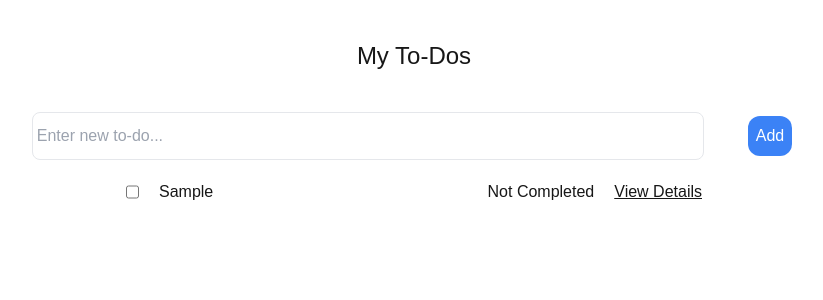
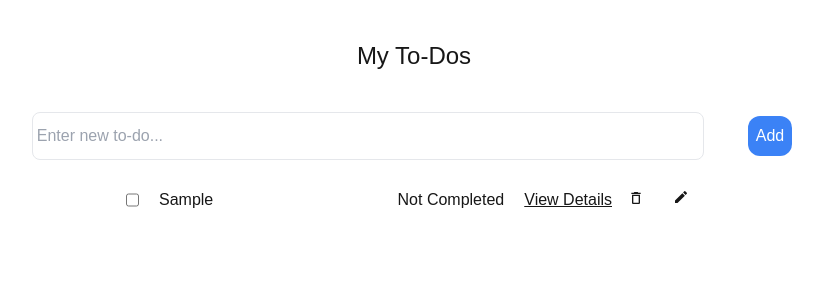
Before and after one commit to Dhanashree6174/nextjs-todo, a Next.js app: page /todos in a window 1280 px wide. Both pictures are taken after typing "Sample" into the empty fields and a click on the button "Add". Shown: the top 300 px of the page, without its empty margins (226-1049 px from the left). Built offline with nearby package versions, Linux system fonts and the light colour scheme.

Commit message:
add edit and delete todo functionality

```diff
--- a/pages/todos.tsx
+++ b/pages/todos.tsx
@@ -1,4 +1,6 @@
-import { useState, useEffect } from "react";
+import { useState, useEffect, FormEventHandler } from "react";
+import { MdDeleteOutline } from "react-icons/md";
+import { MdEdit } from "react-icons/md";
 import Link from "next/link";
 
 type Todo = {
@@ -11,6 +13,8 @@ const Todos = () => {
   const [todos, setTodos] = useState<Todo[]>([]); // need to specify type of array
   const [newTodo, setNewTodo] = useState("");
   const [toggleComplete, setToggleComplete] = useState(false);
+  const [editingId, setEditingId] = useState<number | null>(null);
+  const [editText, setEditText] = useState("");
 
   // useEffect(() => {
   //   fetch("/api/todos")
@@ -42,7 +46,7 @@ const Todos = () => {
     setNewTodo("");
   };
 
-  const add = (e: any) => {
+  const add: FormEventHandler<HTMLFormElement> = (e) => {
     e.preventDefault();
     if (!newTodo) return;
     return addTodo();
@@ -54,6 +58,24 @@ const Todos = () => {
         todo.id === id ? { ...todo, completed: !todo.completed } : todo
       )
     );
+  };
+
+  const deleteTodo = (id: number) => {
+    setTodos((prev) => prev.filter((todo) => todo.id !== id));
+  };
+
+  const startEditing = (id: number, text: string) => {
+    setEditingId(id);
+    setEditText(text);
+  };
+
+  const updateTodo = (id: number) => {
+    setTodos((prev) =>
+      prev.map((todo) => (todo.id === id ? { ...todo, text: editText } : todo))
+    );
+
+    setEditingId(null);
+    setEditText("");
   };
 
   return (
@@ -73,7 +95,11 @@ const Todos = () => {
       </form>
       <ul>
         {todos.map((todo) => (
-          <li key={todo.id} className="flex m-auto justify-between items-center max-w-xl pb-3">
+          <li
+            key={todo.id}
+            className="flex m-auto my-2 justify-between items-center max-w-xl pb-3"
+            style={{ height: "35px" }}
+          >
             <div className="flex">
               <input
                 type="checkbox"
@@ -81,15 +107,46 @@ const Todos = () => {
                 checked={todo.completed}
                 onChange={() => toggleCompleteButton(todo.id)}
               />
-              {todo.text}
+              {editingId === todo.id ? (
+                <input
+                  type="text"
+                  value={editText}
+                  className="border border-gray-400 rounded-lg p-1"
+                  onChange={(e) => setEditText(e.target.value)}
+                />
+              ) : (
+                <span>{todo.text}</span>
+              )}
             </div>
-            <div>
+            <div className="flex items-center">
               <span className="ml-5">
                 {todo.completed ? "Completed" : "Not Completed"}
               </span>
-              <Link href={`/todos/${todo.id}`} className="ml-5 underline">
+              <Link href={`/todos/${todo.id}`} className="ml-5 mr-2 underline">
                 View Details
               </Link>
+              <button className="mx-2 mb-1" onClick={() => deleteTodo(todo.id)}>
+                <MdDeleteOutline />
+              </button>
+              <div style={{ width: "50px", textAlign: "center" }}>
+                {editingId === todo.id ? (
+                  <button
+                    className="ml-2 mb-1 text-green-500"
+                    onClick={() => updateTodo(todo.id)}
+                  >
+                    Save
+                  </button>
+                ) : (
+                  <button
+                    className="ml-2 mb-1"
+                    onClick={() =>
+                      !todo.completed && startEditing(todo.id, todo.text)
+                    }
+                  >
+                    <MdEdit />
+                  </button>
+                )}
+              </div>
             </div>
           </li>
         ))}
```
Also changed, not shown: package.json (+7 -5 lines), 1 other file (tests, documents, lock files or other folders).
